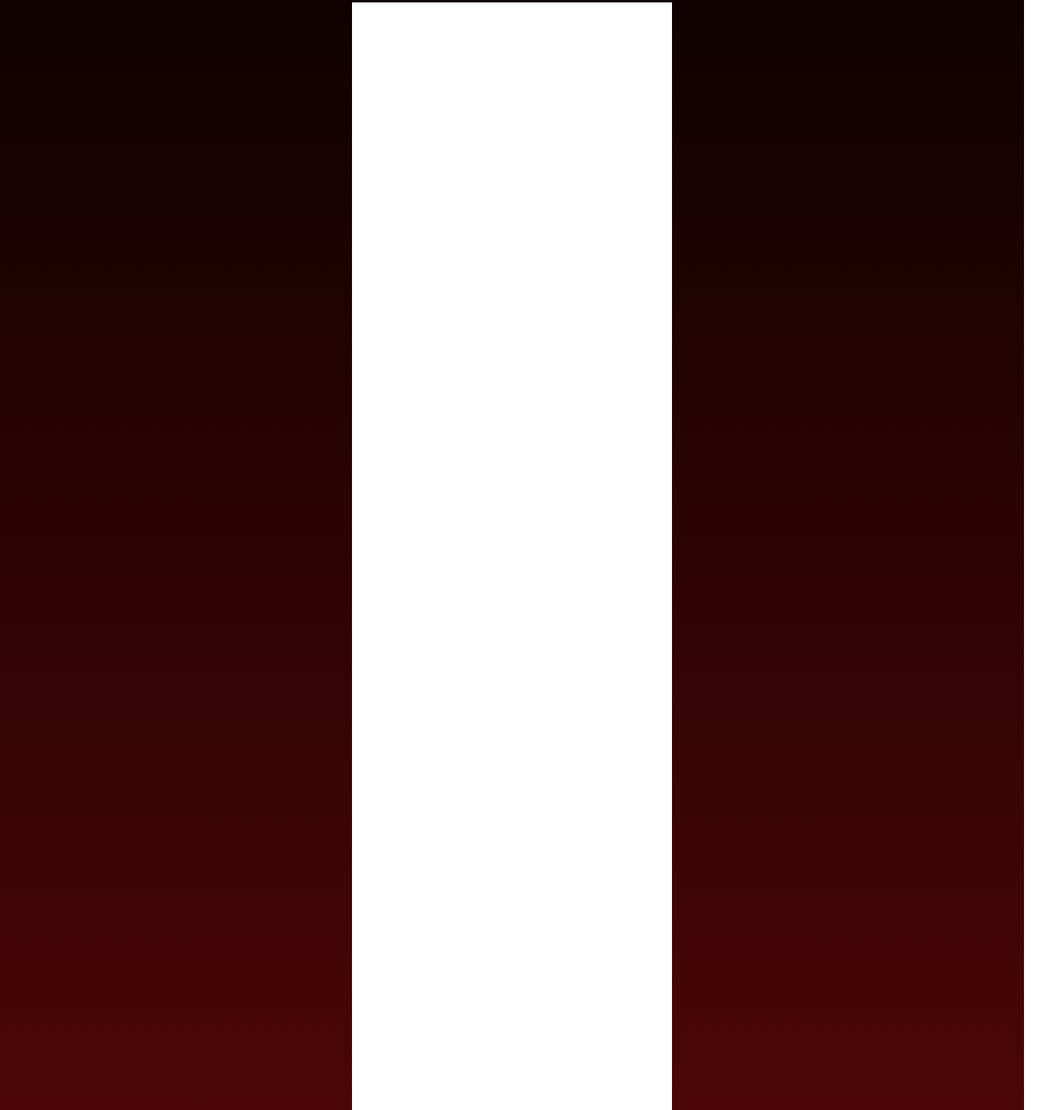
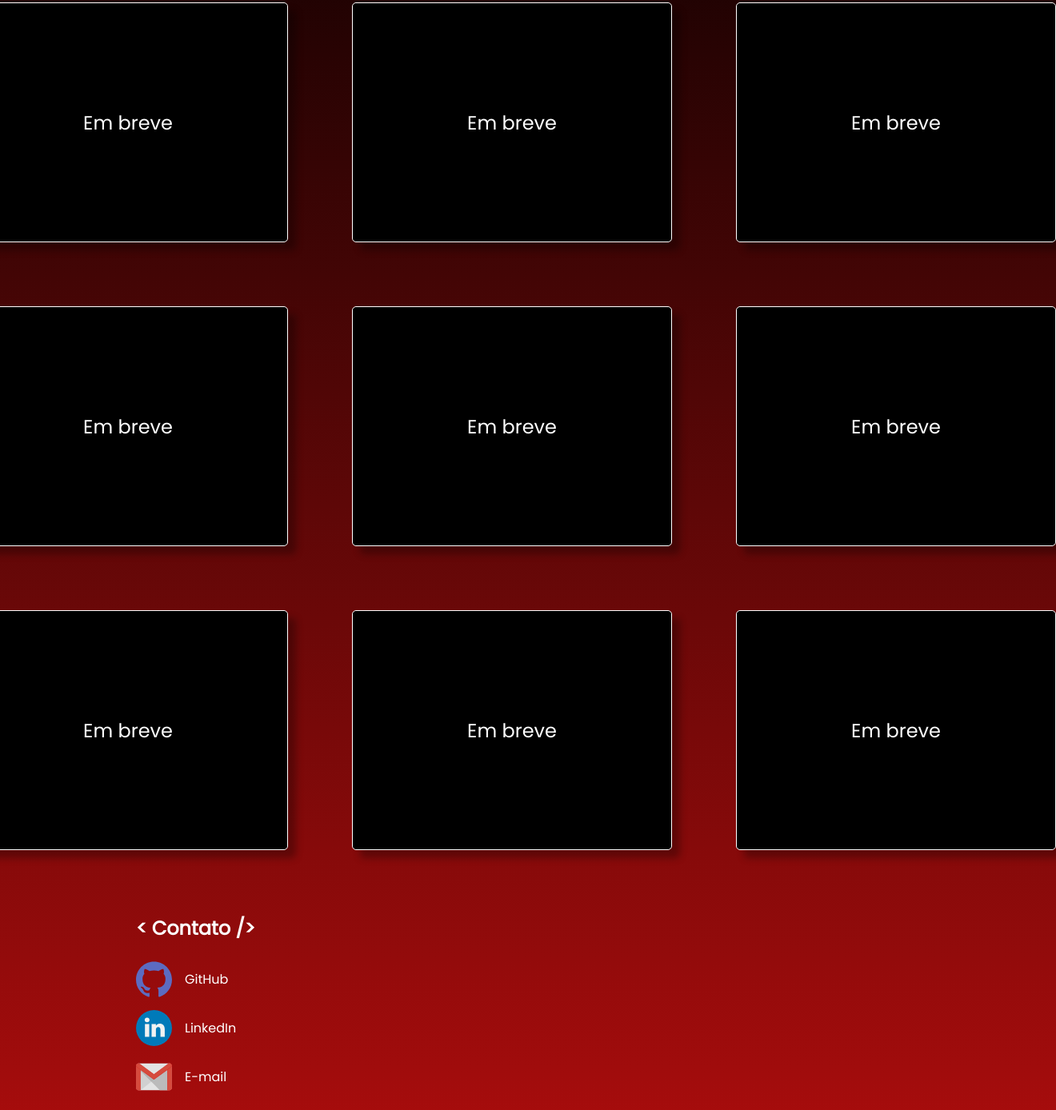
Before and after one commit to lucasofarias/lucasfarias, a plain HTML site: page projetos.html in a window 1280 px wide. Shown: the part 365-1753 px from the top of the page at 80% size, 1320 px wide, since content can reach past the window. Drawn offline with Linux system fonts and the light colour scheme.

Commit message:
alteração na página de projetos

```diff
--- a/assets/css/projetos.css
+++ b/assets/css/projetos.css
@@ -52,7 +52,7 @@ main {
     align-items: center;
 }
 
-.projetos {
+#projetos {
     display: grid;
     grid-template-columns: 400px 400px 400px;
     gap: 5em;
@@ -61,7 +61,59 @@ main {
 .foto-projeto {
     width: 400px;
     height: 300px;
-    background-color: #fff;
+    display: flex;
+    justify-content: center;
+    align-items: center;
+    background-color: #000;
+    border: 1px solid #fff;
+    border-radius: 5px;
+    box-shadow: 10px 10px 10px rgba(0, 0, 0, 0.3);
+    cursor: pointer;
+}
+
+.foto-projeto:hover {
+    border: 1px solid rgb(223, 216, 216);
+}
+
+.foto-projeto p {
+    color: #fff;
+    font-size: 24px;
+}
+
+#contato {
+    width: 940px;
+    margin: 5em 0 2em 0;
+}
+
+#contato h2 {
+    margin-bottom: 1em;
+}
+
+#contato h2:before {
+    content: "< ";
+}
+
+#contato h2:after {
+    content: " />";
+}
+
+#contato div a {
+    display: flex;
+    align-items: center;
+    text-decoration: none;
+}
+
+#contato div a p:hover {
+    color: rgb(223, 216, 216);
+}
+
+#contato div {
+    margin-bottom: 1em;
+}
+
+#contato div img {
+    width: 45px;
+    margin-right: 1em;
 }
 
 footer {
--- a/projetos.html
+++ b/projetos.html
@@ -23,15 +23,41 @@
 
         <main>
             <section id="projetos">
-                <div class="foto-projeto"></div>
-                <div class="foto-projeto"></div>
-                <div class="foto-projeto"></div>
-                <div class="foto-projeto"></div>
-                <div class="foto-projeto"></div>
-                <div class="foto-projeto"></div>
-                <div class="foto-projeto"></div>
-                <div class="foto-projeto"></div>
-                <div class="foto-projeto"></div>
+                <div class="foto-projeto">
+                    <p>Em breve</p>
+                </div>
+
+                <div class="foto-projeto">
+                    <p>Em breve</p>
+                </div>
+
+                <div class="foto-projeto">
+                    <p>Em breve</p>
+                </div>
+
+                <div class="foto-projeto">
+                    <p>Em breve</p>
+                </div>
+
+                <div class="foto-projeto">
+                    <p>Em breve</p>
+                </div>
+
+                <div class="foto-projeto">
+                    <p>Em breve</p>
+                </div>
+
+                <div class="foto-projeto">
+                    <p>Em breve</p>
+                </div>
+
+                <div class="foto-projeto">
+                    <p>Em breve</p>
+                </div>
+
+                <div class="foto-projeto">
+                    <p>Em breve</p>
+                </div>
             </section>
 
             <section id="contato">
```
